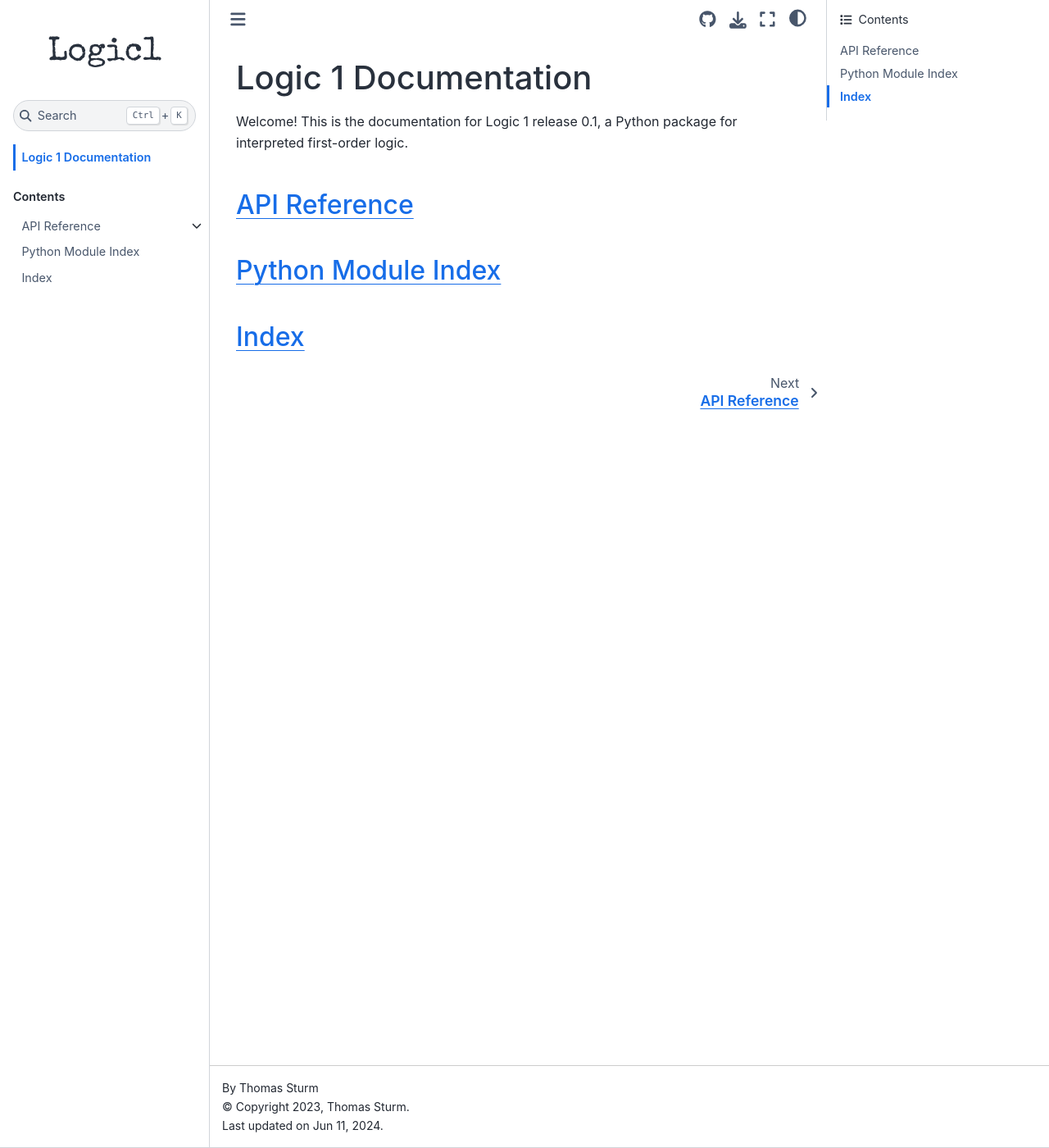
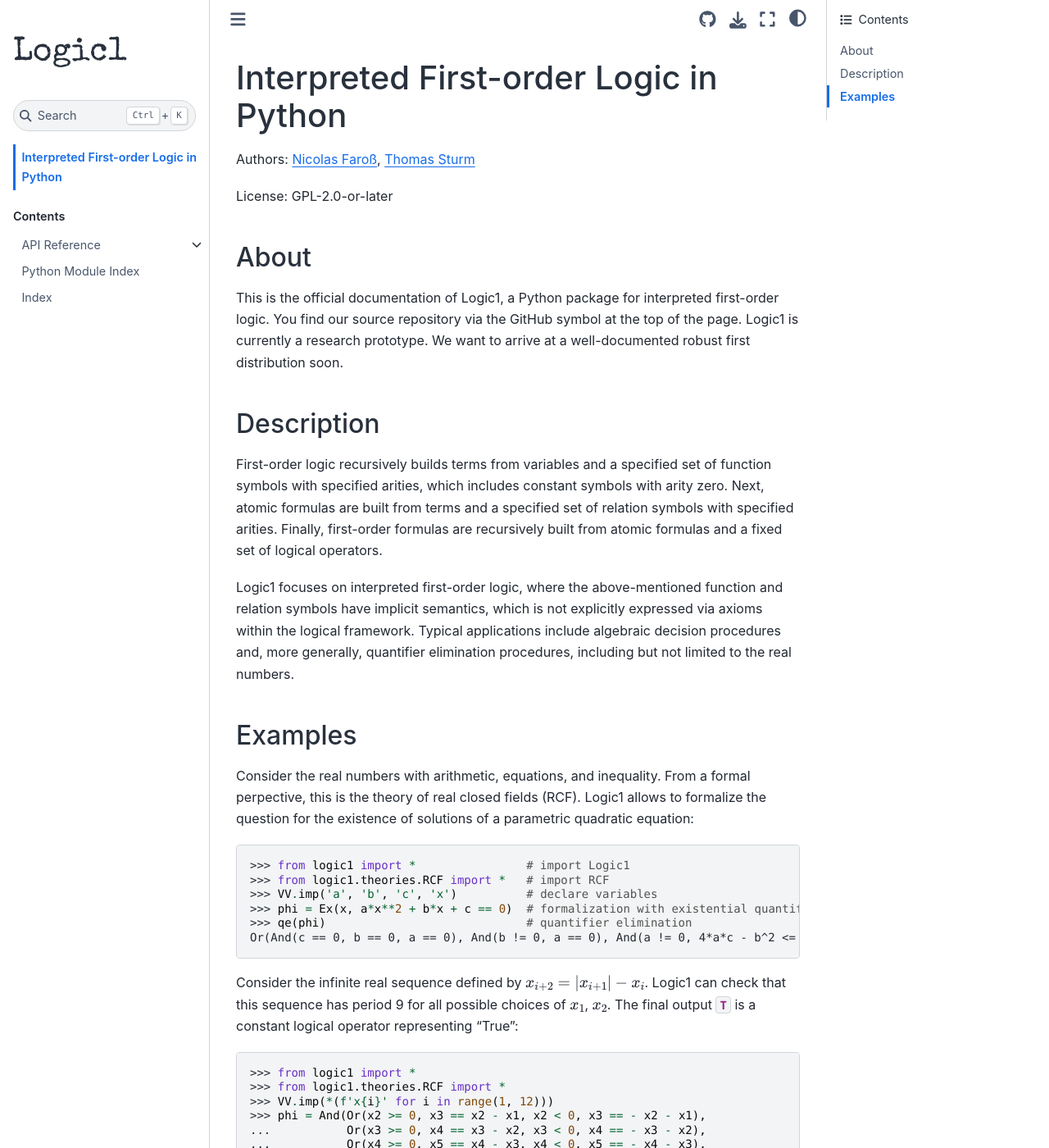
Before and after one commit to logic1-eu/logic1, a Sphinx documentation site: the page built from doc/source/index.rst, in a window 1280 px wide and 1400 px high. Shown: the whole window at 82% size. Built offline with Sphinx 7.4.7 and the Sphinx Book theme 1.1.4, drawn with Linux system fonts in a browser that asks for light colours; some of the changed text lies outside the part shown.

Commit message:
Added a main page for documentation Logo is flush left now Revised metadata

```diff
--- a/doc/source/_static/custom.css
+++ b/doc/source/_static/custom.css
@@ -11,6 +11,7 @@
   font-style:normal;
   font-optical-sizing:auto;
   color: var(--pst-color-muted);
+  margin-right: auto;
 }
 
 /* anything related to the dark theme */
--- a/doc/source/conf.py
+++ b/doc/source/conf.py
@@ -9,8 +9,8 @@
 # https://www.sphinx-doc.org/en/master/usage/configuration.html#project-information
 
 project = 'Logic1'
-copyright = '2023, Thomas Sturm'
-author = '<a: href="https://science.thomas-sturm.de">Thomas Sturm</a>'
+copyright = '2023 by N. Faroß, T. Sturm'
+author = 'N. Faroß, <a: href="https://science.thomas-sturm.de">T. Sturm</a>'
 release = '0.1'
 
 # -- General configuration ---------------------------------------------------
--- a/doc/source/index.rst
+++ b/doc/source/index.rst
@@ -2,11 +2,6 @@
    sphinx-quickstart on Mon Feb 27 10:11:39 2023.
    You can adapt this file completely to your liking, but it should at least
    contain the root `toctree` directive.
-
-Logic 1 Documentation
-=====================
-Welcome! This is the documentation for Logic 1 release |release|, a Python package for interpreted
-first-order logic.
 
 .. toctree::
    :caption: Contents
@@ -17,11 +12,67 @@
    py-modindex.rst
    genindex.rst
 
-:ref:`API Reference <api-index>`
---------------------------------
+Interpreted First-order Logic in Python
+=======================================
 
-:ref:`Python Module Index <py-modindex-index>`
-----------------------------------------------
+Authors:
+`Nicolas Faroß <https://www.uni-saarland.de/lehrstuhl/weber-moritz/team/nicolas-faross.html>`_,
+`Thomas Sturm <https://science.thomas-sturm.de/>`_
 
-:ref:`Index <genindex-index>`
------------------------------
+License: GPL-2.0-or-later
+
+About
+-----
+This is the official documentation of Logic1, a Python package for interpreted
+first-order logic. You find our source repository via the GitHub symbol at the
+top of the page. Logic1 is currently a research prototype. We want to arrive at
+a well-documented robust first distribution soon.
+
+Description
+-----------
+First-order logic recursively builds terms from variables and a specified set of
+function symbols with specified arities, which includes constant symbols with
+arity zero. Next, atomic formulas are built from terms and a specified set of
+relation symbols with specified arities. Finally, first-order formulas are
+recursively built from atomic formulas and a fixed set of logical operators.
+
+Logic1 focuses on interpreted first-order logic, where the above-mentioned
+function and relation symbols have implicit semantics, which is not explicitly
+expressed via axioms within the logical framework. Typical applications include
+algebraic decision procedures and, more generally, quantifier elimination
+procedures, including but not limited to the real numbers.
+
+Examples
+--------
+Consider the real numbers with arithmetic, equations, and inequality. From a
+formal perpective, this is the theory of real closed fields (RCF). Logic1 allows
+to formalize the question for the existence of solutions of a parametric
+quadratic equation:
+
+>>> from logic1 import *                # import Logic1
+>>> from logic1.theories.RCF import *   # import RCF
+>>> VV.imp('a', 'b', 'c', 'x')          # declare variables
+>>> phi = Ex(x, a*x**2 + b*x + c == 0)  # formalization with existential quantifier
+>>> qe(phi)                             # quantifier elimination
+Or(And(c == 0, b == 0, a == 0), And(b != 0, a == 0), And(a != 0, 4*a*c - b^2 <= 0))
+
+Consider the infinite real sequence defined by :math:`x_{i+2} = |x_{i+1}| -
+x_{i}`. Logic1 can check that this sequence has period 9 for all possible
+choices of :math:`x_1`, :math:`x_2`. The final output :data:`T` is a constant
+logical operator representing "True":
+
+>>> from logic1 import *
+>>> from logic1.theories.RCF import *
+>>> VV.imp(*(f'x{i}' for i in range(1, 12)))
+>>> phi = And(Or(x2 >= 0, x3 == x2 - x1, x2 < 0, x3 == - x2 - x1),
+...           Or(x3 >= 0, x4 == x3 - x2, x3 < 0, x4 == - x3 - x2),
+...           Or(x4 >= 0, x5 == x4 - x3, x4 < 0, x5 == - x4 - x3),
+...           Or(x5 >= 0, x6 == x5 - x4, x5 < 0, x6 == - x5 - x4),
+...           Or(x6 >= 0, x7 == x6 - x5, x6 < 0, x7 == - x6 - x5),
+...           Or(x7 >= 0, x8 == x7 - x6, x7 < 0, x8 == - x7 - x6),
+...           Or(x8 >= 0, x9 == x8 - x7, x8 < 0, x9 == - x8 - x7),
+...           Or(x9 >= 0, x10 == x9 - x8, x9 < 0, x10 == - x9 - x8),
+...           Or(x10 >= 0, x11 == x10 - x9, x10 < 0, x11 == - x10 - x9))
+>>> p9 = Implies(phi, And(x1 == x10, x2 == x11)).all()  # universal quantifiers for all variables
+>>> qe(p9, workers=4)                                   # use four processors in parallel
+T
```
